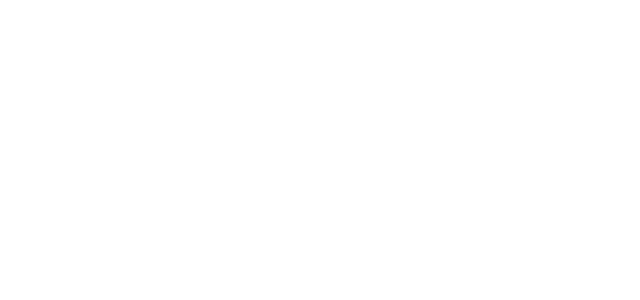
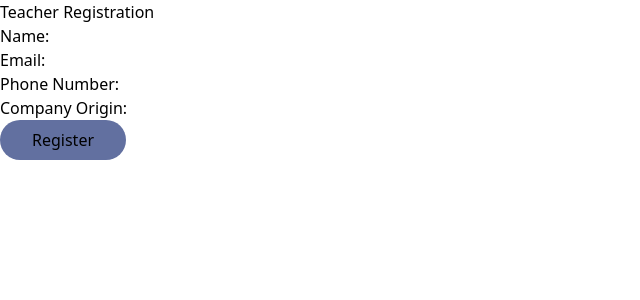
Before and after one commit to oxqlion/GarudaHacks-Repo, a React (Vite) app in the folder client/: page /register-teacher in a window 1280 px wide. Before the commit this address had no page. Shown: the top 300 px of the page, without its empty margins (0-640 px from the left). Built offline with nearby package versions, Linux system fonts and the light colour scheme.

Commit message:
teacher register to db

```diff
--- a/client/src/App.jsx
+++ b/client/src/App.jsx
@@ -7,6 +7,7 @@ import RegisterView from './RegisterView'
 import LoginView from './LoginView'
 import JoinRoomView from './JoinRoomView'
 import VideoCallView from './VideoCallView'
+import TeacherRegister from "./pages/TeacherRegister";
 
 const App = () => {
   return (
@@ -19,6 +20,7 @@ const App = () => {
         <Route path="/register" element={<RegisterView />} />
         <Route path="/join" element={<JoinRoomView />} />
         <Route path="/call" element={<VideoCallView />} />
+        <Route path="/register-teacher" element={<TeacherRegister />} />
       </Routes>
     </Router>
   );
--- a/client/src/firebaseConfig.js
+++ b/client/src/firebaseConfig.js
@@ -1,21 +1,23 @@
 // Import the functions you need from the SDKs you need
 import { initializeApp } from "firebase/app";
+import { getFirestore } from "firebase/firestore"
 import { getAuth } from "firebase/auth";
 // TODO: Add SDKs for Firebase products that you want to use
 // https://firebase.google.com/docs/web/setup#available-libraries
 
 // Your web app's Firebase configuration
 const firebaseConfig = {
-  apiKey: `${import.meta.env.VITE_FIREBASE_KEY}`,
+  apiKey: "",
   authDomain: "convy-a06d9.firebaseapp.com",
   projectId: "convy-a06d9",
   storageBucket: "convy-a06d9.appspot.com",
   messagingSenderId: "177776972521",
-  appId: "1:177776972521:web:84955025e5cb02dd751678"
+  appId: "1:177776972521:web:0748e08d36629122751678"
 };
 
 // Initialize Firebase
 const app = initializeApp(firebaseConfig);
+const db = getFirestore(app);
 const fb_auth = getAuth(app);
 
-export { fb_auth };
+export { db, fb_auth };
--- a/client/src/pages/TeacherRegister.jsx
+++ b/client/src/pages/TeacherRegister.jsx
@@ -1,9 +1,89 @@
-import React from 'react'
+import React, { useState } from 'react';
+import { db } from '../firebaseConfig';
+import { collection, addDoc } from 'firebase/firestore';
 
 const TeacherRegister = () => {
+    const [formData, setFormData] = useState({
+        name: '',
+        email: '',
+        phone: '',
+        company: ''
+    });
+
+    const handleChange = (e) => {
+        const { name, value } = e.target;
+        setFormData({
+            ...formData,
+            [name]: value
+        });
+    };
+
+    const handleSubmit = async (e) => {
+        e.preventDefault();
+        try {
+            await addDoc(collection(db, 'teachers'), formData);
+            console.log('Form Data Submitted:', formData);
+            alert('Registration successful');
+            setFormData({
+                name: '',
+                email: '',
+                phone: '',
+                company: ''
+            });
+        } catch (error) {
+            console.error('Error adding document: ', error);
+            alert('Error adding document');
+        }
+    };
+
     return (
-        <div>TeacherRegister</div>
-    )
-}
+        <div>
+            <h2>Teacher Registration</h2>
+            <form onSubmit={handleSubmit}>
+                <div>
+                    <label>Name:</label>
+                    <input
+                        type="text"
+                        name="name"
+                        value={formData.name}
+                        onChange={handleChange}
+                        required
+                    />
+                </div>
+                <div>
+                    <label>Email:</label>
+                    <input
+                        type="email"
+                        name="email"
+                        value={formData.email}
+                        onChange={handleChange}
+                        required
+                    />
+                </div>
+                <div>
+                    <label>Phone Number:</label>
+                    <input
+                        type="tel"
+                        name="phone"
+                        value={formData.phone}
+                        onChange={handleChange}
+                        required
+                    />
+                </div>
+                <div>
+                    <label>Company Origin:</label>
+                    <input
+                        type="text"
+                        name="company"
+                        value={formData.company}
+                        onChange={handleChange}
+                        required
+                    />
+                </div>
+                <button className='px-8 py-2 text-white rounded-full bg-button-color' type="submit">Register</button>
+            </form>
+        </div>
+    );
+};
 
-export default TeacherRegister
+export default TeacherRegister;
```
